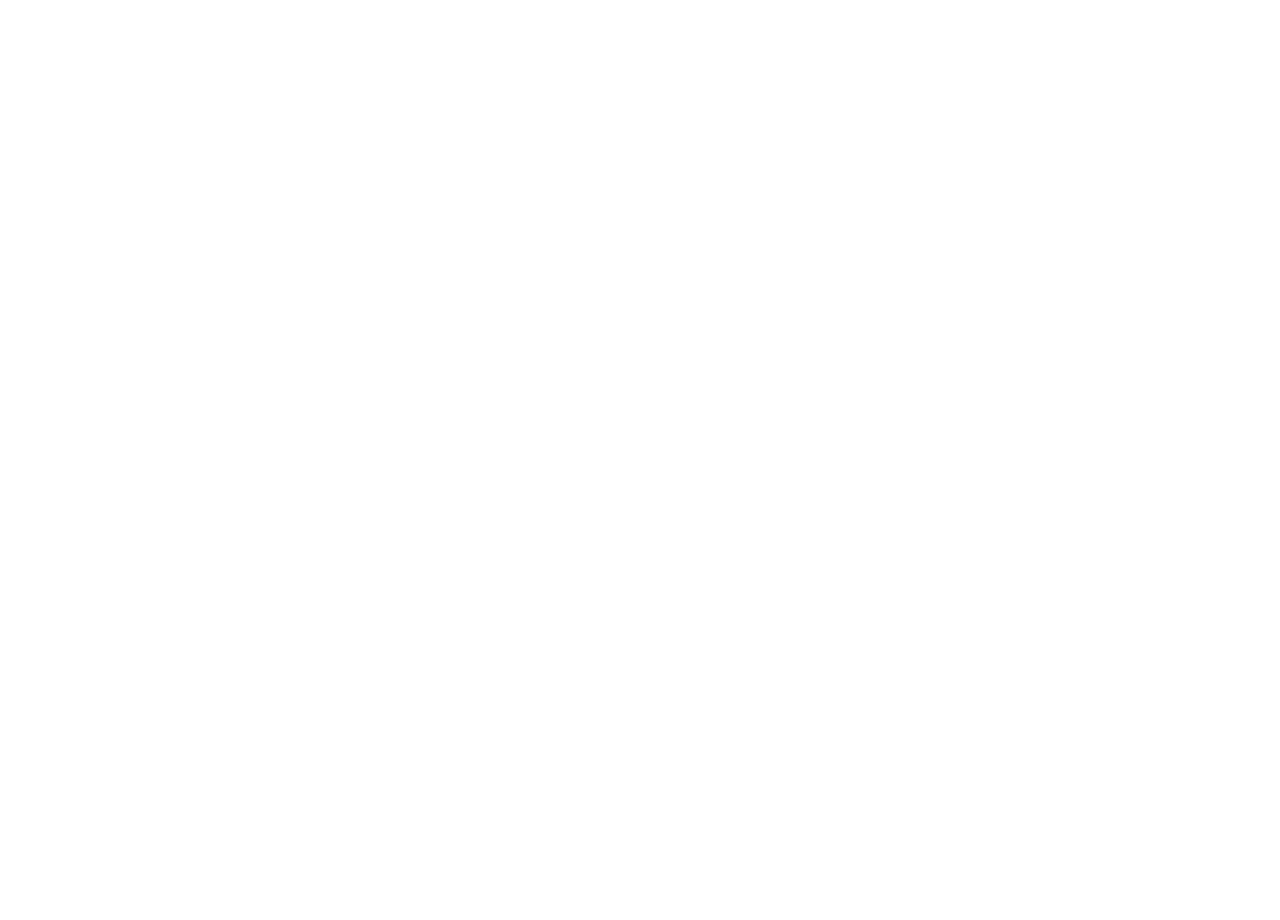
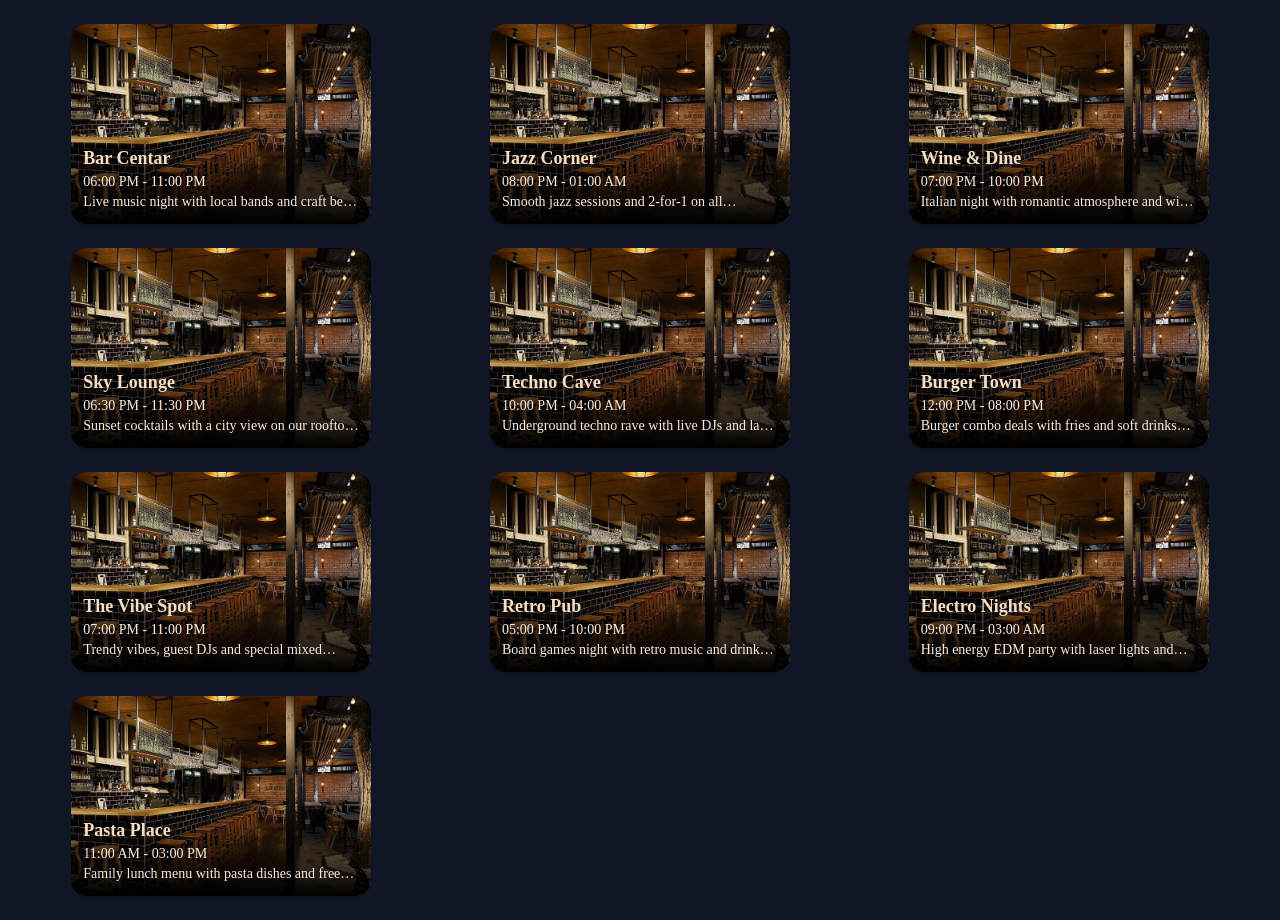
Before and after one commit to ristovljupcho/vibe_guide_mobile, a Next.js app: page / in a window 1280 px wide. Before the commit the page ends 800 px from the top, so only its background shows below. Built offline with nearby package versions, Linux system fonts and the light colour scheme.

Commit message:
Added new data for daily offers and card for usage in the view.

```diff
--- a/src/app/globals.css
+++ b/src/app/globals.css
@@ -219,6 +219,7 @@
   }
 }
 
+/* CUSTOM BACKGROUND COLORS */
 .bg-color {
   background-color: #304040;
 }
@@ -227,11 +228,23 @@
   background-color: #243030;
 }
 
-
 .btn-color {
   background-color: #f6dec2;
 }
 
+/* CUSTOM TEXT COLORS */
 .font-color {
   color: #f6dec2;
 }
+
+.text-color {
+  color: #f6dec2;
+}
+
+.small-text-color {
+  color: #faeddf;
+}
+
+.description-text-color {
+  color: #fffbf8;
+}
--- a/src/app/page.tsx
+++ b/src/app/page.tsx
@@ -1,3 +1,7 @@
 "use client";
 
-export default function Home() {}
+import DailyOffersView from "@/components/place-view/daily-offers-view";
+
+export default function Home() {
+  return <DailyOffersView />;
+}
--- /dev/null
+++ b/src/components/place-view/daily-offers-view.tsx
@@ -0,0 +1,20 @@
+import DailyOfferCard from "@/components/ui/daily-offer-card";
+import dailyOffers from "@/data/DailyOfferResponseDTO.json";
+import image from "@/data/place-picture.jpg";
+
+export default function DailyOffersView() {
+  return (
+    <div className="p-6 bg-gray-900 min-h-screen grid grid-cols-1 sm:grid-cols-2 md:grid-cols-3 gap-6 justify-items-center">
+      {dailyOffers.map((offer, index) => (
+        <DailyOfferCard
+          key={index}
+          name={offer.name}
+          startDate={offer.startDate}
+          endDate={offer.endDate}
+          description={offer.description}
+          imageSrc={image}
+        />
+      ))}
+    </div>
+  );
+}
--- /dev/null
+++ b/src/components/ui/daily-offer-card.tsx
@@ -0,0 +1,50 @@
+import React from "react";
+import Image from "next/image";
+import { StaticImageData } from "next/image";
+
+type DailyOfferCardProps = {
+  name: string;
+  startDate: string;
+  endDate: string;
+  description: string;
+  imageSrc: StaticImageData;
+};
+
+export default function DailyOfferCard({
+  name,
+  startDate,
+  endDate,
+  description,
+  imageSrc,
+}: DailyOfferCardProps) {
+  const start = new Date(startDate);
+  const end = new Date(endDate);
+  const now = new Date();
+
+  const isToday =
+    start.getFullYear() === now.getFullYear() &&
+    start.getMonth() === now.getMonth() &&
+    start.getDate() === now.getDate();
+
+  const formatTime = (date: Date) =>
+    date.toLocaleTimeString([], { hour: "2-digit", minute: "2-digit" });
+
+  return (
+    <div className="relative w-[300px] h-[200px] rounded-2xl overflow-hidden shadow-lg">
+      <Image src={imageSrc} alt={name} fill className="object-cover" priority />
+      <div className="absolute inset-0 bg-gradient-to-t from-black via-transparent to-transparent" />
+      {isToday && (
+        <div className="absolute top-3 left-3 bg-green-200 text-green-900 text-xs font-semibold px-3 py-1 rounded-full shadow-sm">
+          AVAILABLE NOW
+        </div>
+      )}
+      <div className="absolute bottom-3 left-3 right-3 text-color">
+        <h2 className="text-lg font-semibold">{name}</h2>
+        <p className="text-sm small-text-color">
+          {formatTime(start)} - {formatTime(end)}
+        </p>
+        <p className="text-sm small-text-color line-clamp-1">{description}</p>
+      </div>
+    </div>
+  );
+}
--- a/src/components/ui/place-card.tsx
+++ b/src/components/ui/place-card.tsx
@@ -3,19 +3,19 @@
 import { StaticImageData } from "next/image";
 
 type PlaceCardProps = {
-  imageSrc: StaticImageData;
   name: string;
   rating: number;
   primaryType: string;
   topTraits: string[];
+  imageSrc: StaticImageData;
 };
 
 export default function PlaceCard({
-  imageSrc,
   name,
   rating,
   primaryType,
   topTraits,
+  imageSrc,
 }: PlaceCardProps) {
   return (
     <div className="bg-[#202824] rounded-3xl w-[230px] shadow-md overflow-hidden text-white">
--- /dev/null
+++ b/src/data/DailyOfferResponseDTO.json
@@ -0,0 +1,72 @@
+[
+  {
+    "name": "Bar Centar",
+    "startDate": "2025-06-26T18:00:00",
+    "endDate": "2025-06-26T23:00:00",
+    "description": "Live music night with local bands and craft beer tasting.",
+    "image": "aW1hZ2VEYXRhMQ=="
+  },
+  {
+    "name": "Jazz Corner",
+    "startDate": "2025-06-26T20:00:00",
+    "endDate": "2025-06-27T01:00:00",
+    "description": "Smooth jazz sessions and 2-for-1 on all cocktails.",
+    "image": "aW1hZ2VEYXRhMg=="
+  },
+  {
+    "name": "Wine & Dine",
+    "startDate": "2025-06-26T19:00:00",
+    "endDate": "2025-06-26T22:00:00",
+    "description": "Italian night with romantic atmosphere and wine pairings.",
+    "image": "aW1hZ2VEYXRhMw=="
+  },
+  {
+    "name": "Sky Lounge",
+    "startDate": "2025-06-26T18:30:00",
+    "endDate": "2025-06-26T23:30:00",
+    "description": "Sunset cocktails with a city view on our rooftop bar.",
+    "image": "aW1hZ2VEYXRhNA=="
+  },
+  {
+    "name": "Techno Cave",
+    "startDate": "2025-06-27T22:00:00",
+    "endDate": "2025-06-28T04:00:00",
+    "description": "Underground techno rave with live DJs and laser show.",
+    "image": "aW1hZ2VEYXRhNQ=="
+  },
+  {
+    "name": "Burger Town",
+    "startDate": "2025-06-26T12:00:00",
+    "endDate": "2025-06-26T20:00:00",
+    "description": "Burger combo deals with fries and soft drinks included.",
+    "image": "aW1hZ2VEYXRhNg=="
+  },
+  {
+    "name": "The Vibe Spot",
+    "startDate": "2025-06-26T19:00:00",
+    "endDate": "2025-06-26T23:00:00",
+    "description": "Trendy vibes, guest DJs and special mixed drinks menu.",
+    "image": "aW1hZ2VEYXRhNw=="
+  },
+  {
+    "name": "Retro Pub",
+    "startDate": "2025-06-26T17:00:00",
+    "endDate": "2025-06-26T22:00:00",
+    "description": "Board games night with retro music and drink discounts.",
+    "image": "aW1hZ2VEYXRhOA=="
+  },
+  {
+    "name": "Electro Nights",
+    "startDate": "2025-06-27T21:00:00",
+    "endDate": "2025-06-28T03:00:00",
+    "description": "High energy EDM party with laser lights and dance battles.",
+    "image": "aW1hZ2VEYXRhOQ=="
+  },
+  {
+    "name": "Pasta Place",
+    "startDate": "2025-06-26T11:00:00",
+    "endDate": "2025-06-26T15:00:00",
+    "description": "Family lunch menu with pasta dishes and free desserts for kids.",
+    "image": "aW1hZ2VEYXRhMTA="
+  }
+]
```
